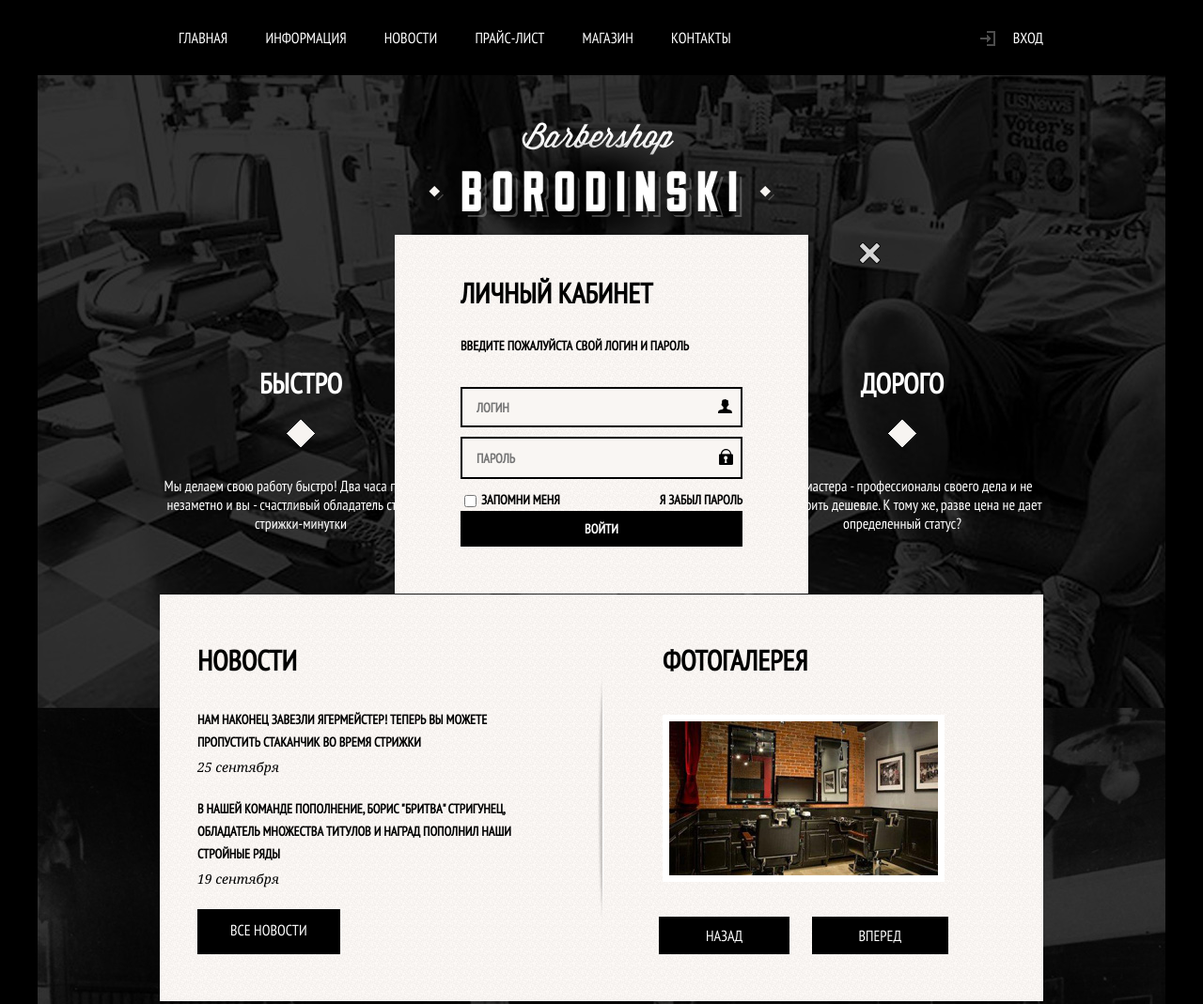
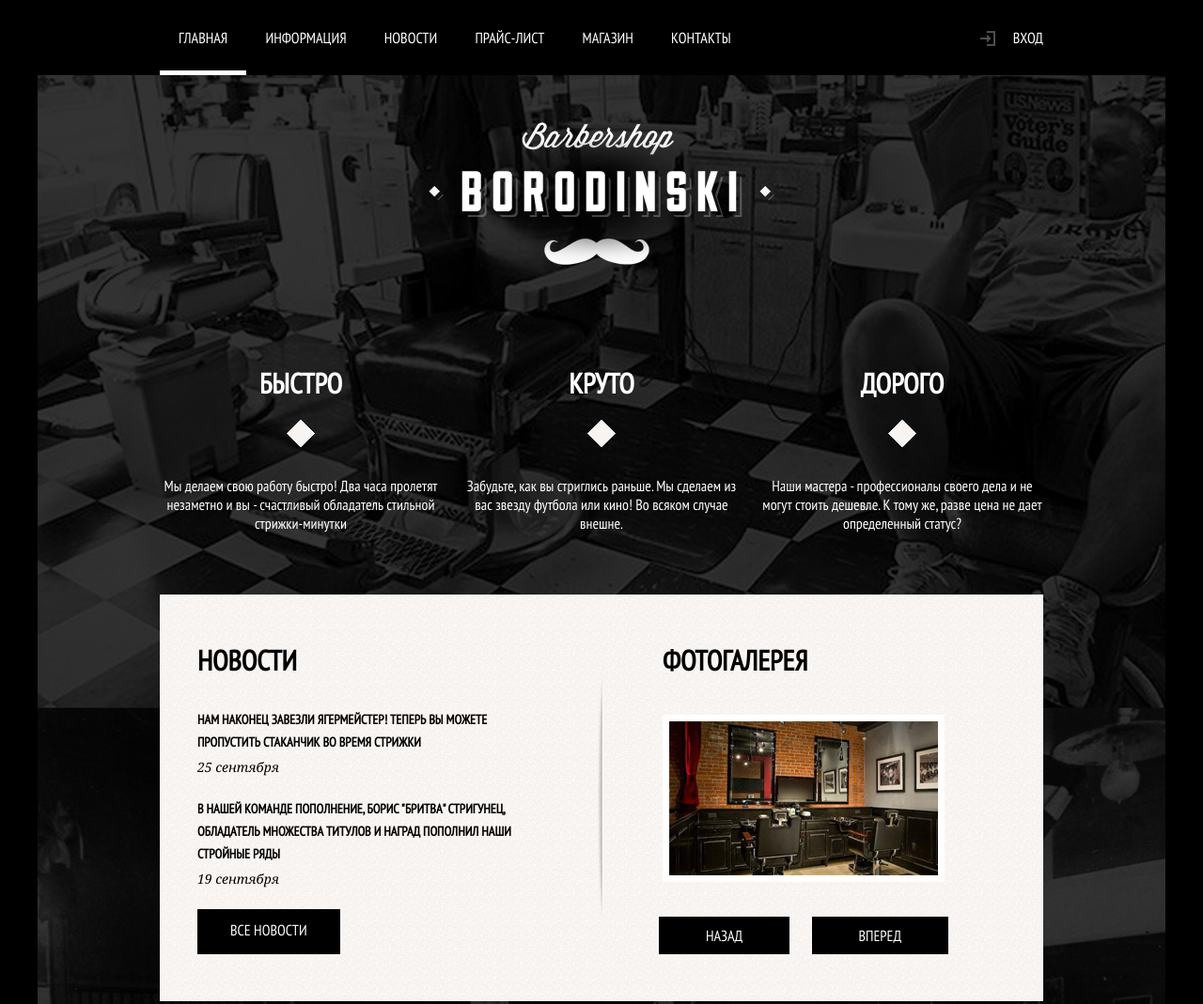
Before and after one commit to ramer88/barbershop, a plain HTML site: page index.html in a window 1280 px wide. Shown: the top 1069 px of the page at 94% size. Drawn offline with nearby package versions, Linux system fonts and the light colour scheme.

Commit message:
Hide popup by default

```diff
--- a/css/style.css
+++ b/css/style.css
@@ -135,7 +135,7 @@ body {
 }
 
 .login-popup {
-    display: block;
+    display: none;
     position: fixed;
     top: 250px;
     left: 50%;
@@ -189,6 +189,7 @@ body {
 }
 
 .login-popup-closer {
+    display: none;
     position: absolute;
     top: 250px;
     left: 906px;
--- a/index.html
+++ b/index.html
@@ -15,7 +15,7 @@
     <div class="header">
         <div class="layout-center-wrapper">
             <ul class="top-menu">
-                <li><a>Главная</a></li>
+                <li><a class="active">Главная</a></li>
                 <li><a>Информация</a></li>
                 <li><a>Новости</a></li>
                 <li><a href="inner-page.html">Прайс-лист</a></li>
```
